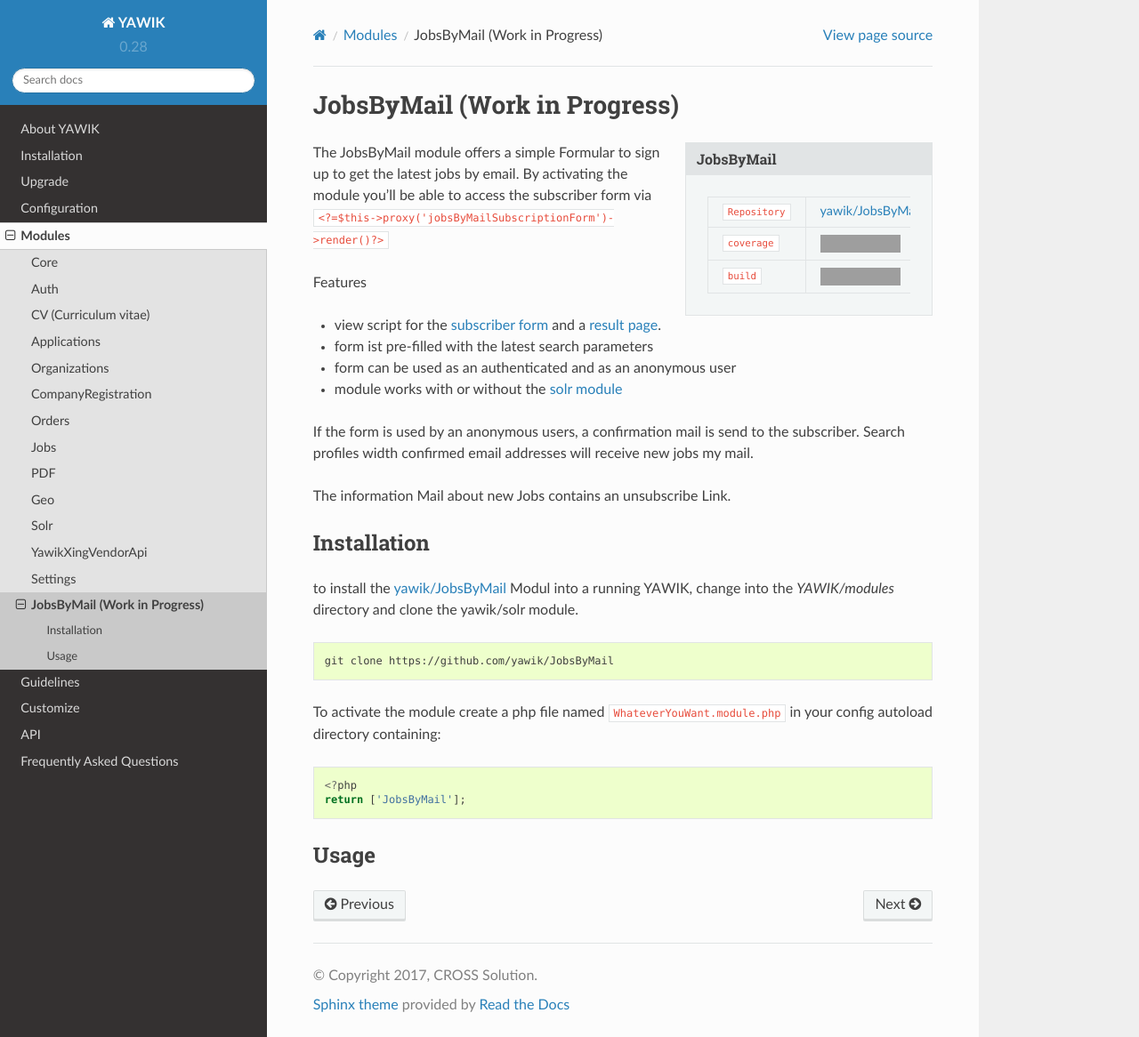
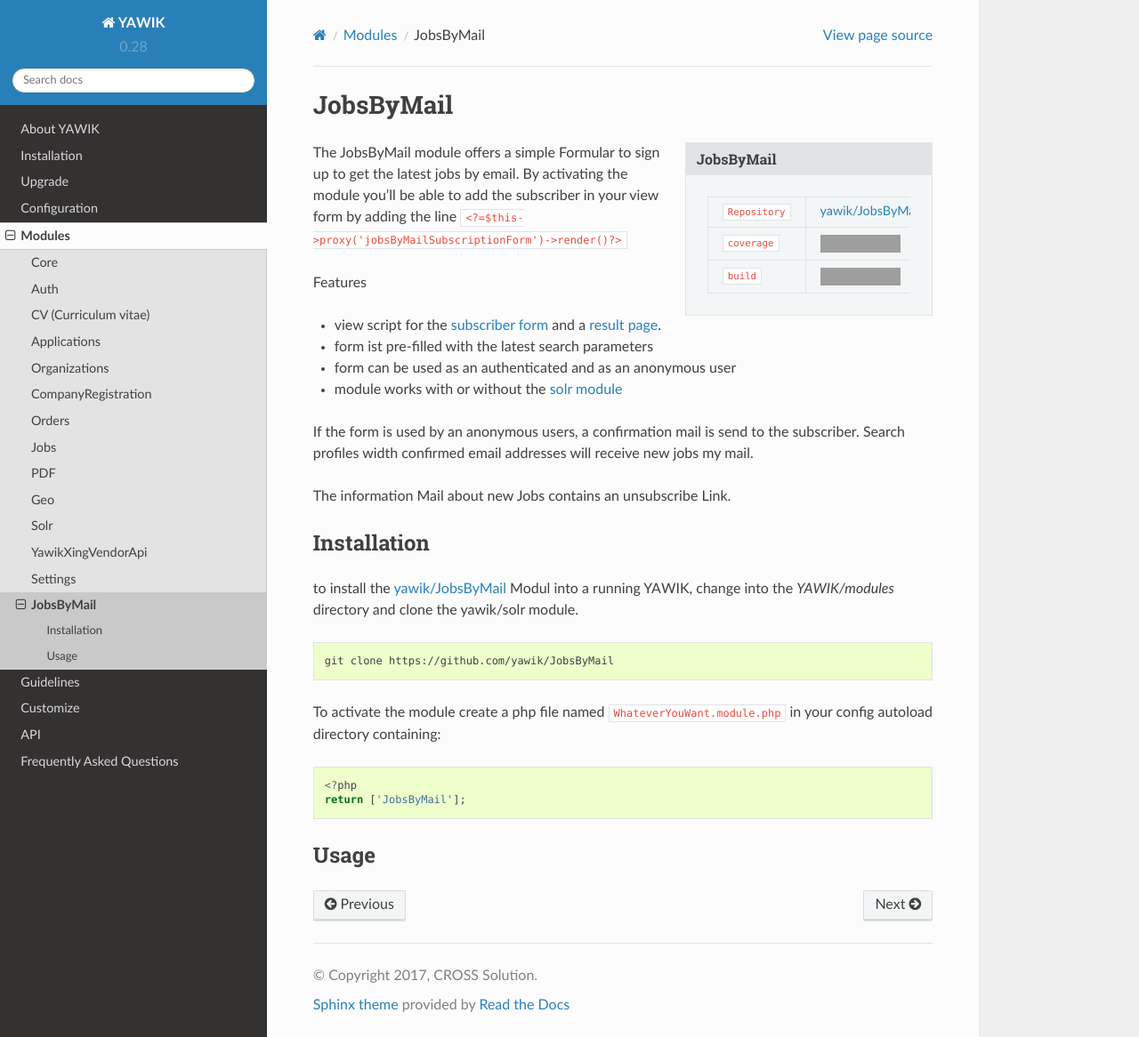
Before and after one commit to cross-solution/YawikDocs, a Sphinx documentation site: the page built from source/modules/jobs-by-mail/index.rst, in a window 1280 px wide and 1166 px high. Shown: the whole window at 89% size. Built offline with Sphinx 7.4.7 and the Read the Docs theme 2.0.0, drawn with Linux system fonts in a browser that asks for light colours; a script that is not in the unit is left out; comment, search, counter and statistics services are not loaded; grey boxes are pictures that could not be loaded.

Commit message:
removes WIP from JobsByMail module

```diff
--- a/source/modules/jobs-by-mail/index.rst
+++ b/source/modules/jobs-by-mail/index.rst
@@ -1,7 +1,7 @@
 .. index:: JobsByMail
 
-JobsByMail (Work in Progress)
------------------------------
+JobsByMail
+----------
 
 .. sidebar:: JobsByMail
 
@@ -12,7 +12,7 @@
    =======================  ==========================================
 
 The JobsByMail module offers a simple Formular to sign up to get the latest jobs by email. By activating the module you'll
-be able to access the subscriber form via ``<?=$this->proxy('jobsByMailSubscriptionForm')->render()?>``
+be able to add the subscriber in your view form by adding the line ``<?=$this->proxy('jobsByMailSubscriptionForm')->render()?>``
 
 Features
 
```
